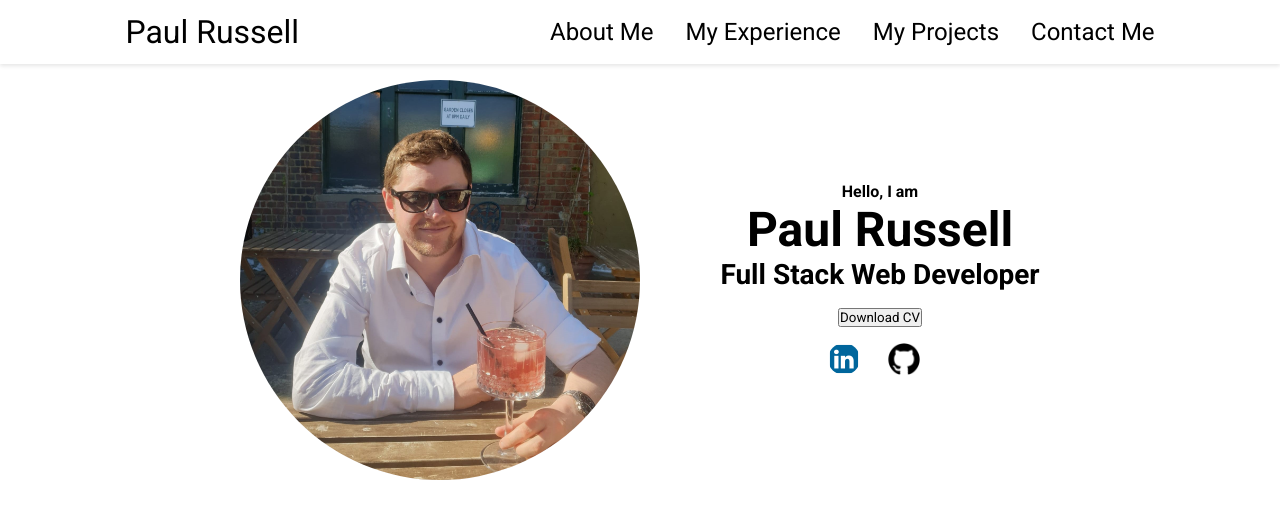
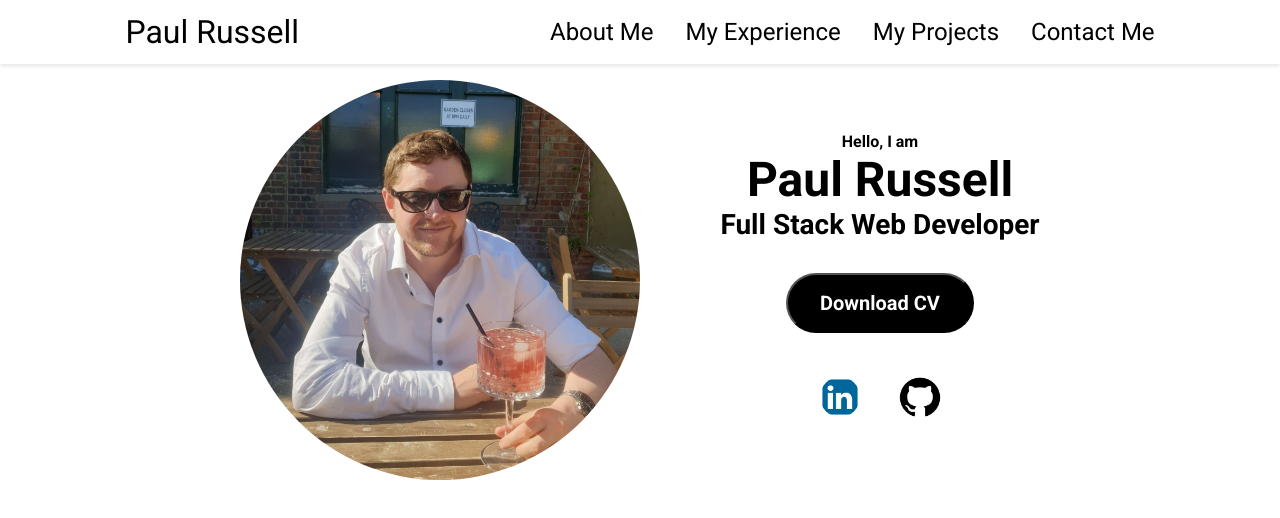
Before and after one commit to PaulR1209/portfolio-website, a website: page index.html in a window 1280 px wide. Drawn offline with Linux system fonts and the light colour scheme.

Commit message:
style cv button and social links

```diff
--- a/assets/css/style.css
+++ b/assets/css/style.css
@@ -149,6 +149,8 @@ section {
     gap: 5rem;
 }
 
+/* Profile Picture */
+
 #pic-container {
     display: flex;
     height: 400px;
@@ -159,6 +161,8 @@ section {
 img {
     border-radius: 50%;
 }
+
+/* Profile Text */
 
 .profile-text {
     align-self: center;
@@ -183,18 +187,50 @@ img {
     text-align: center;
 }
 
+/* Button */
+
+.btn-container {
+    display: flex;
+    justify-content: center;
+    margin-top: 2rem;
+}
+
+#cv-btn {
+    font-weight: 600;
+    padding: 1rem 2rem;
+    background-color: black;
+    color: white;
+    border-radius: 2rem;
+    font-size: 1.25rem;
+    cursor: pointer;
+}
+
+#cv-btn:hover {
+    background-color: white;
+    color: black;
+    border: black 0.1 rem solid;
+}
+
+/* Social Media Links */
+
 .socials-container {
     display: flex;
     justify-content: center;
-    margin-top: 1rem;
+    margin-top: 2rem;
     gap: 1rem;
 }
 
-/* Icons */
+.socials-container a {
+    display: flex;
+    justify-content: center;
+    align-items: center;
+    height: 4rem;
+    width: 4rem;
+}
 
 .social-logo {
     cursor: pointer;
-    height: 2rem;
+    height: 2.5rem;
 }
 
 /* Media Queries */
--- a/index.html
+++ b/index.html
@@ -1,12 +1,18 @@
 <!doctype html>
 <html lang="en">
-
   <head>
     <meta charset="UTF-8" />
     <meta name="viewport" content="width=device-width, initial-scale=1.0" />
     <link rel="stylesheet" href="assets/css/style.css" />
-  <link rel="icon" href="assets/images/file-regular.svg" type="image/svg+xml" />
-  <link rel="stylesheet" href="https://cdnjs.cloudflare.com/ajax/libs/font-awesome/6.0.0-beta3/css/all.min.css">
+    <link
+      rel="icon"
+      href="assets/images/file-regular.svg"
+      type="image/svg+xml"
+    />
+    <link
+      rel="stylesheet"
+      href="https://cdnjs.cloudflare.com/ajax/libs/font-awesome/6.0.0-beta3/css/all.min.css"
+    />
     <title>Portfolio Website</title>
   </head>
 
@@ -34,42 +40,58 @@
         <div>
           <ul id="menu-links">
             <li><a href="#about" onclick="toggleMenu()">About Me</a></li>
-          <li><a href="#experience" onclick="toggleMenu()">My Experience</a></li>
+            <li>
+              <a href="#experience" onclick="toggleMenu()">My Experience</a>
+            </li>
             <li><a href="#projects" onclick="toggleMenu()">My Projects</a></li>
             <li><a href="#contact" onclick="toggleMenu()">Contact Me</a></li>
           </ul>
         </div>
       </div>
-
     </nav>
 
     <section id="profile">
       <div id="pic-container">
-      <img src="assets/images/paul-russell.jpg" alt="Paul Russell Profile Picture" />
+        <img
+          src="assets/images/paul-russell.jpg"
+          alt="Paul Russell Profile Picture"
+        />
       </div>
       <div class="profile-text">
-      <p class="p1-text">
-        Hello, I am
-      </p>
+        <p class="p1-text">Hello, I am</p>
         <h1 class="title">Paul Russell</h1>
-      <p class="p2-text">
-        Full Stack Web Developer
-      </p>
+        <p class="p2-text">Full Stack Web Developer</p>
         <div class="btn-container">
           <button id="cv-btn" onclick="window.open('./assets/sample-cv.pdf')">
             Download CV
           </button>
+        </div>
         <div class="socials-container">
-          <a href="https://www.linkedin.com/in/paul-russell-7a9404282/" target="_blank" rel="noopener"
-            aria-label="Visit My LinkedIn page"><img class="social-logo" src="assets/images/linkedin.png" alt="Visit My LinkedIn Page"></a>
-          <a href="https://github.com/PaulR1209" target="_blank" rel="noopener" aria-label="Visit My GitHub page">
-            <img class="social-logo" src="assets/images/github.png" alt="Visit My GitHub Page">
+          <a
+            href="https://www.linkedin.com/in/paul-russell-7a9404282/"
+            target="_blank"
+            rel="noopener"
+            aria-label="Visit My LinkedIn page"
+            ><img
+              class="social-logo"
+              src="assets/images/linkedin.png"
+              alt="Visit My LinkedIn Page"
+          /></a>
+          <a
+            href="https://github.com/PaulR1209"
+            target="_blank"
+            rel="noopener"
+            aria-label="Visit My GitHub page"
+          >
+            <img
+              class="social-logo"
+              src="assets/images/github.png"
+              alt="Visit My GitHub Page"
+            />
           </a>
-        </div>
         </div>
       </div>
     </section>
     <script src="assets/js/script.js"></script>
   </body>
-
 </html>
```
Lines whose indentation alone changed are shown as unchanged.
